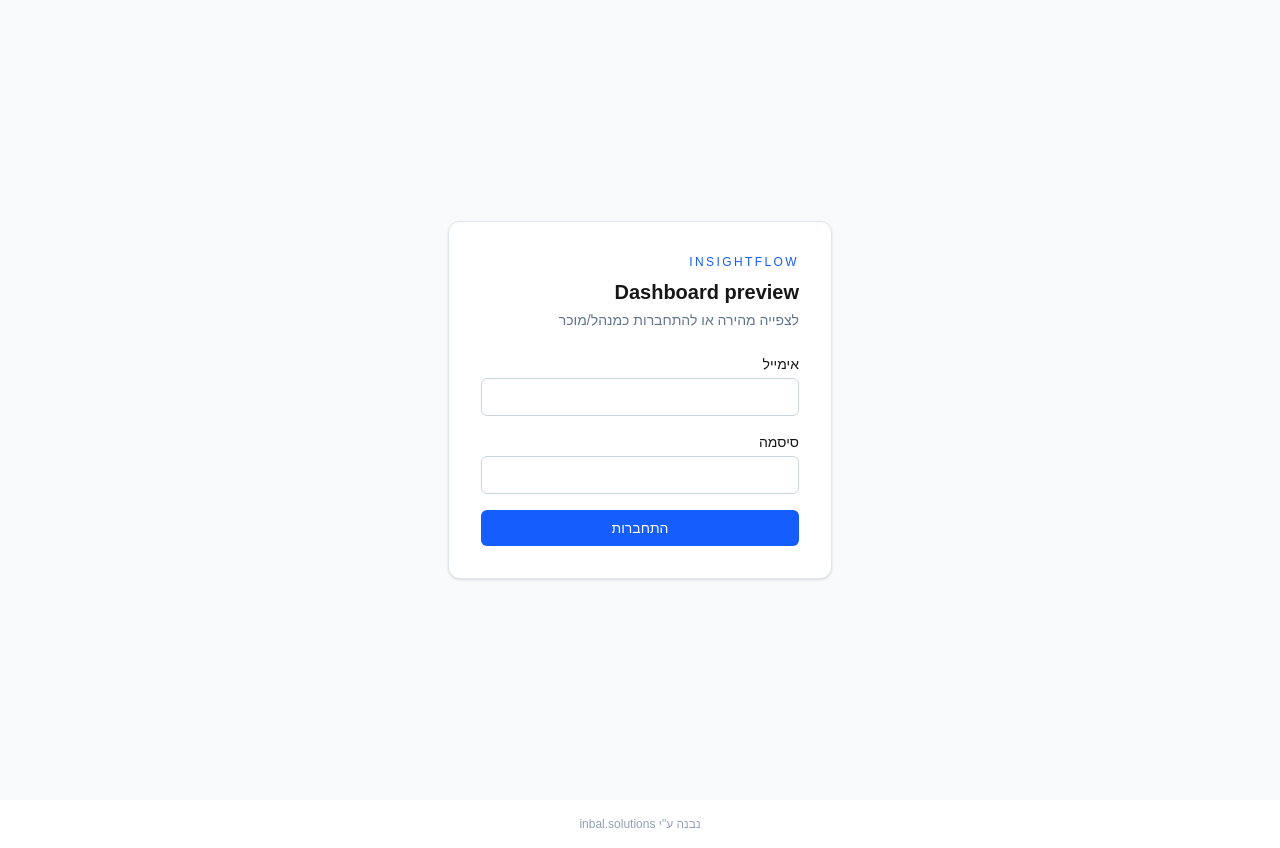
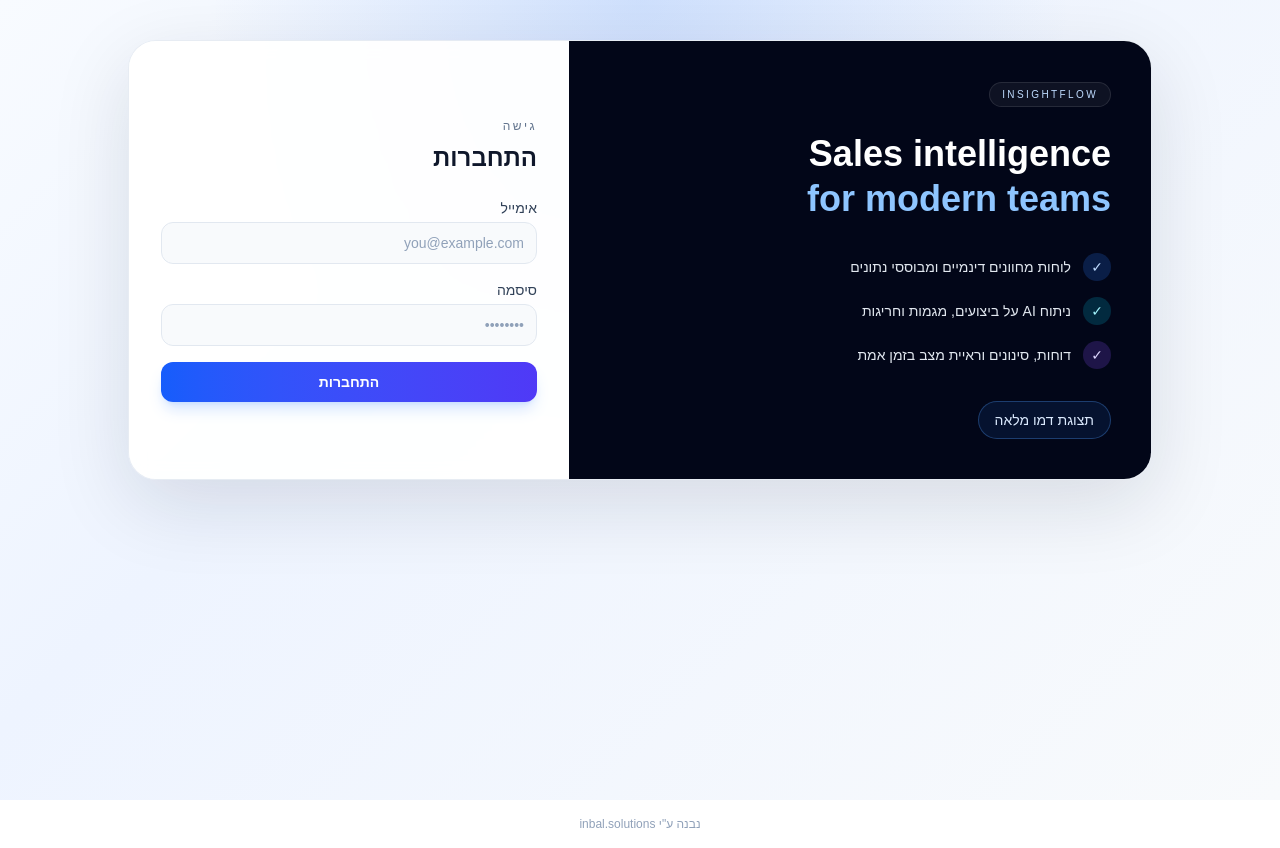
Before and after one commit to InbalCodes/bi-dashboard, a Next.js app: page /login in a window 1280 px wide. Built offline with nearby package versions, Linux system fonts and the light colour scheme.

Commit message:
Polish login page and restore guest login link
Redesign the login screen for the public portfolio preview and expose a login action to anonymous visitors, returning them to their current route after authentication.

```diff
--- a/src/app/login/page.tsx
+++ b/src/app/login/page.tsx
@@ -37,43 +37,90 @@ function LoginForm() {
   }
 
   return (
-    <div className="min-h-screen flex items-center justify-center bg-slate-50 dark:bg-slate-950 px-4" dir="rtl">
-      <div className="w-full max-w-sm bg-white dark:bg-slate-900 rounded-xl shadow-sm border border-slate-200 dark:border-slate-800 p-8">
-        <p className="text-xs uppercase tracking-[0.2em] text-blue-600 dark:text-blue-400 mb-2">InsightFlow</p>
-        <h1 className="text-xl font-semibold mb-1">Dashboard preview</h1>
-        <p className="text-sm text-slate-500 mb-6">לצפייה מהירה או להתחברות כמנהל/מוכר</p>
+    <div className="min-h-screen bg-[radial-gradient(circle_at_top,_rgba(59,130,246,0.18),_transparent_42%),linear-gradient(135deg,#f8fbff_0%,#eef4ff_35%,#f8fafc_100%)] dark:bg-[radial-gradient(circle_at_top,_rgba(96,165,250,0.22),_transparent_34%),linear-gradient(135deg,#020817_0%,#0f172a_40%,#111827_100%)] px-4 py-10" dir="rtl">
+      <div className="mx-auto flex max-w-5xl flex-col overflow-hidden rounded-[28px] border border-slate-200/80 bg-white/70 shadow-[0_24px_80px_rgba(15,23,42,0.12)] backdrop-blur-sm dark:border-slate-800 dark:bg-slate-900/75 md:flex-row">
+        <div className="flex flex-1 flex-col justify-between bg-slate-950 p-8 text-white dark:bg-slate-950 md:p-10">
+          <div>
+            <div className="mb-6 inline-flex items-center gap-2 rounded-full border border-white/10 bg-white/5 px-3 py-1 text-[10px] font-medium tracking-[0.24em] text-blue-200 uppercase">
+              InsightFlow
+            </div>
+            <h1 className="text-3xl font-semibold leading-tight md:text-4xl">
+              Sales intelligence
+              <span className="block text-blue-300">for modern teams</span>
+            </h1>
+          </div>
+
+          <div className="mt-8 space-y-4 text-sm text-slate-200">
+            <div className="flex items-center gap-3">
+              <span className="flex h-7 w-7 items-center justify-center rounded-full bg-blue-500/20 text-blue-200">✓</span>
+              <span>לוחות מחוונים דינמיים ומבוססי נתונים</span>
+            </div>
+            <div className="flex items-center gap-3">
+              <span className="flex h-7 w-7 items-center justify-center rounded-full bg-cyan-500/20 text-cyan-200">✓</span>
+              <span>ניתוח AI על ביצועים, מגמות וחריגות</span>
+            </div>
+            <div className="flex items-center gap-3">
+              <span className="flex h-7 w-7 items-center justify-center rounded-full bg-violet-500/20 text-violet-200">✓</span>
+              <span>דוחות, סינונים וראיית מצב בזמן אמת</span>
+            </div>
+          </div>
+
+          <div className="mt-8">
+            <a
+              href="/dashboard"
+              className="inline-flex items-center justify-center rounded-full border border-blue-400/30 bg-blue-500/10 px-4 py-2 text-sm font-medium text-blue-100 transition hover:bg-blue-500/15"
+            >
+              תצוגת דמו מלאה
+            </a>
+          </div>
+        </div>
+
+        <div className="flex w-full items-center justify-center bg-white/80 p-6 dark:bg-slate-900/70 md:w-[440px] md:p-8">
+          <div className="w-full max-w-sm">
+            <div className="mb-6">
+              <p className="text-xs font-medium uppercase tracking-[0.2em] text-slate-500 dark:text-slate-400">גישה</p>
+              <h2 className="mt-2 text-2xl font-semibold text-slate-900 dark:text-white">התחברות</h2>
+            </div>
+
             <form onSubmit={handleSubmit} className="space-y-4">
               <div>
-            <label className="block text-sm mb-1" htmlFor="email">אימייל</label>
+                <label className="mb-1 block text-sm font-medium text-slate-700 dark:text-slate-200" htmlFor="email">אימייל</label>
                 <input
                   id="email"
                   type="email"
                   required
                   value={email}
                   onChange={(e) => setEmail(e.target.value)}
-              className="w-full rounded-md border border-slate-300 dark:border-slate-700 bg-transparent px-3 py-2 text-sm focus:outline-none focus:ring-2 focus:ring-blue-500"
+                  className="w-full rounded-xl border border-slate-200 bg-slate-50 px-3 py-2.5 text-sm text-slate-900 placeholder:text-slate-400 focus:border-blue-500 focus:outline-none focus:ring-3 focus:ring-blue-500/10 dark:border-slate-700 dark:bg-slate-950 dark:text-slate-100"
+                  placeholder="you@example.com"
                 />
               </div>
+
               <div>
-            <label className="block text-sm mb-1" htmlFor="password">סיסמה</label>
+                <label className="mb-1 block text-sm font-medium text-slate-700 dark:text-slate-200" htmlFor="password">סיסמה</label>
                 <input
                   id="password"
                   type="password"
                   required
                   value={password}
                   onChange={(e) => setPassword(e.target.value)}
-              className="w-full rounded-md border border-slate-300 dark:border-slate-700 bg-transparent px-3 py-2 text-sm focus:outline-none focus:ring-2 focus:ring-blue-500"
+                  className="w-full rounded-xl border border-slate-200 bg-slate-50 px-3 py-2.5 text-sm text-slate-900 placeholder:text-slate-400 focus:border-blue-500 focus:outline-none focus:ring-3 focus:ring-blue-500/10 dark:border-slate-700 dark:bg-slate-950 dark:text-slate-100"
+                  placeholder="••••••••"
                 />
               </div>
+
               {error && <p className="text-sm text-red-600">{error}</p>}
+
               <button
                 type="submit"
                 disabled={loading}
-            className="w-full rounded-md bg-blue-600 text-white py-2 text-sm font-medium hover:bg-blue-700 disabled:opacity-50"
+                className="w-full rounded-xl bg-gradient-to-r from-blue-600 to-indigo-600 px-4 py-2.5 text-sm font-semibold text-white shadow-lg shadow-blue-500/20 transition hover:brightness-110 disabled:cursor-not-allowed disabled:opacity-60"
               >
                 {loading ? "מתחבר..." : "התחברות"}
               </button>
             </form>
+          </div>
+        </div>
       </div>
     </div>
   );
--- a/src/components/Nav.tsx
+++ b/src/components/Nav.tsx
@@ -45,7 +45,7 @@ export default function Nav({ session }: { session: Session | null }) {
           })}
         </nav>
         <div className="flex items-center gap-3 shrink-0">
-          {session && (
+          {session ? (
             <>
               <span className="text-xs text-slate-400 hidden sm:inline">
                 {session.role === "manager" ? "מחובר/ת כמנהל/ת" : `מחובר/ת כאיש/אשת מכירות: ${session.salesperson}`}
@@ -57,6 +57,13 @@ export default function Nav({ session }: { session: Session | null }) {
                 התנתקות
               </button>
             </>
+          ) : (
+            <Link
+              href={`/login?next=${encodeURIComponent(pathname)}`}
+              className="rounded-md bg-blue-600 px-3 py-2 text-sm font-medium text-white transition-colors hover:bg-blue-700"
+            >
+              התחברות
+            </Link>
           )}
         </div>
       </div>
```
Lines whose indentation alone changed are shown as unchanged.
